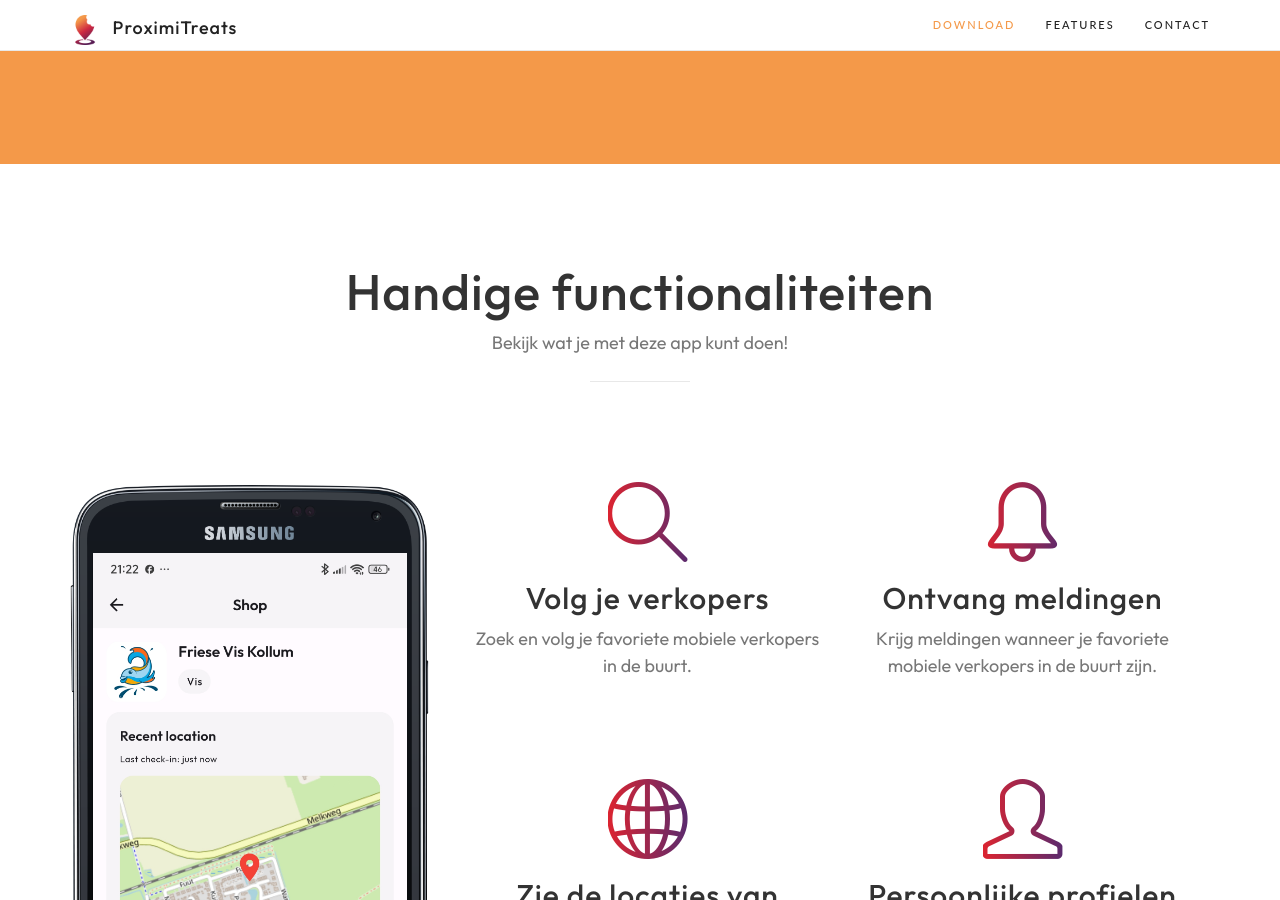
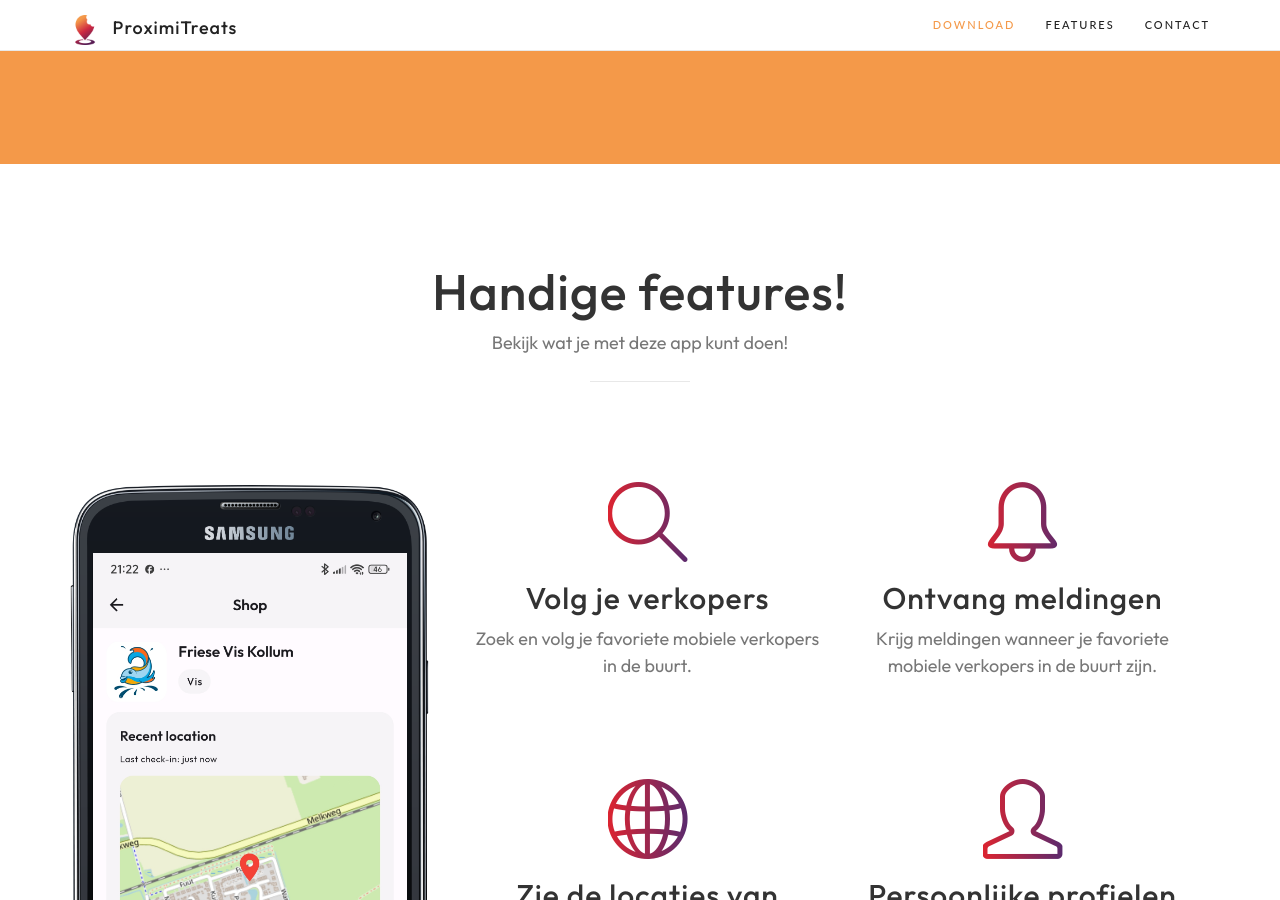
Before and after one commit to SEGVeenstra/proximitreats-website, a Jekyll site: the page built from index.html, in a window 1280 px wide and 900 px high, scrolled down 1411 px. Built offline with Jekyll 4.4.1, drawn with Linux system fonts in a browser that asks for light colours; nearby versions of some CDN libraries.

Commit message:
Change heading from 'Handige functionaliteiten' to 'Handige features!'

```diff
--- a/_includes/services.html
+++ b/_includes/services.html
@@ -3,7 +3,7 @@
         <div class="row">
             <div class="col-lg-12 text-center">
                 <div class="section-heading">
-                    <h2>Handige functionaliteiten</h2>
+                    <h2>Handige features!</h2>
                     <p class="text-muted">Bekijk wat je met deze app kunt doen!</p>
                     <hr>
                 </div>
```
